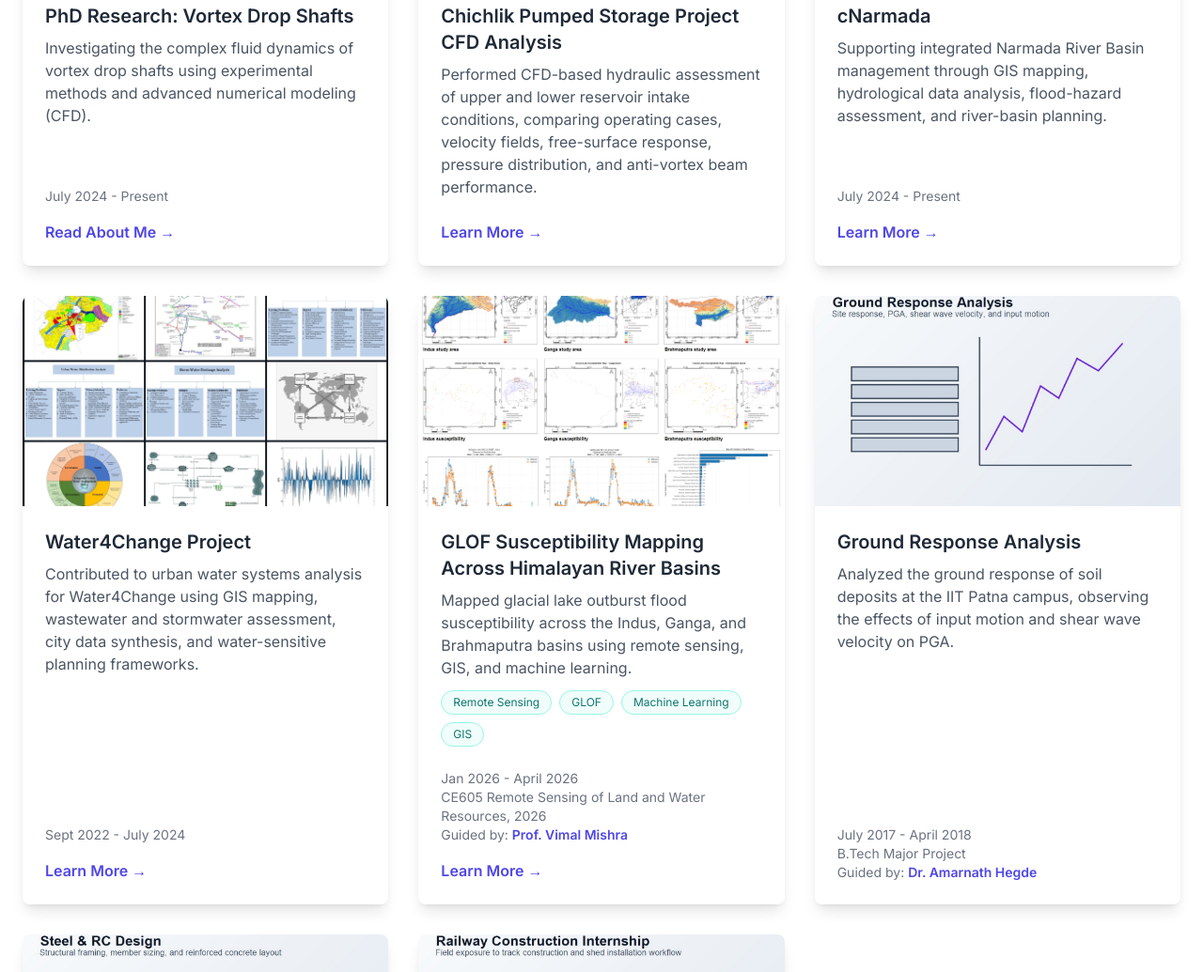
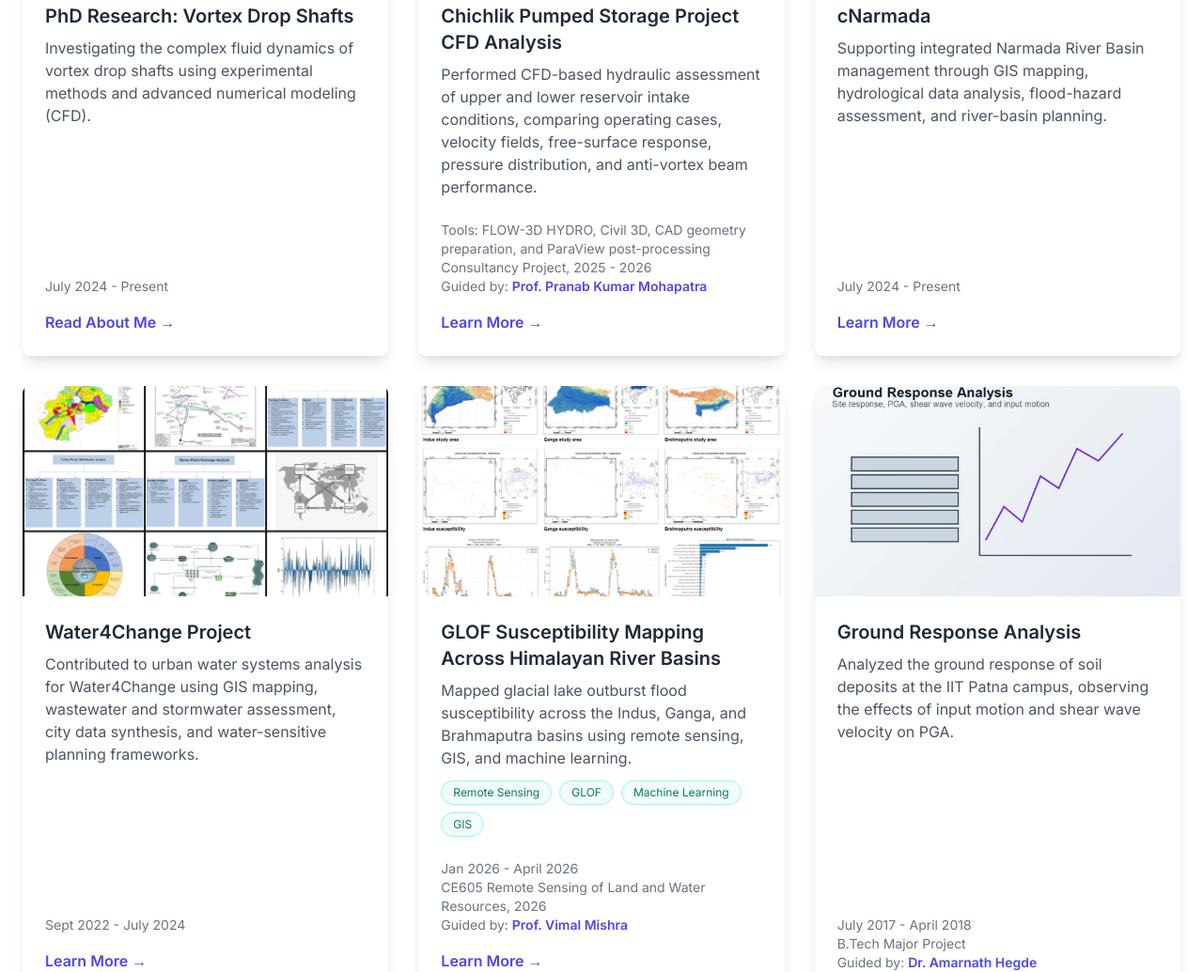
Before and after one commit to sunilkumardhayal/scholar-portal, a website: page index.html in a window 1280 px wide. Shown: the part 5052-6087 px from the top of the page at 94% size. Drawn offline with nearby package versions, Linux system fonts and the light colour scheme.

Commit message:
Restore Chichlik project metadata

```diff
--- a/index.html
+++ b/index.html
@@ -424,6 +424,9 @@
                             <h3 class="text-xl font-semibold mb-2">Chichlik Pumped Storage Project CFD Analysis</h3>
                             <p class="text-gray-600 mb-2 flex-grow">Performed CFD-based hydraulic assessment of upper and lower reservoir intake conditions, comparing operating cases, velocity fields, free-surface response, pressure distribution, and anti-vortex beam performance.</p>
                             <div class="mt-auto pt-4">
+                                <p class="text-sm text-gray-500">Tools: FLOW-3D HYDRO, Civil 3D, CAD geometry preparation, and ParaView post-processing</p>
+                                <p class="text-sm text-gray-500">Consultancy Project, 2025 - 2026</p>
+                                <p class="text-sm text-gray-500 mb-4">Guided by: <a href="https://iitgn.ac.in/faculty/civil/fac-pranab" target="_blank" rel="noopener noreferrer" class="text-indigo-600 hover:underline font-semibold">Prof. Pranab Kumar Mohapatra</a></p>
                                 <a href="chichlik-cfd.html" class="text-indigo-600 hover:underline font-semibold">Learn More &rarr;</a>
                             </div>
                         </div>
```
